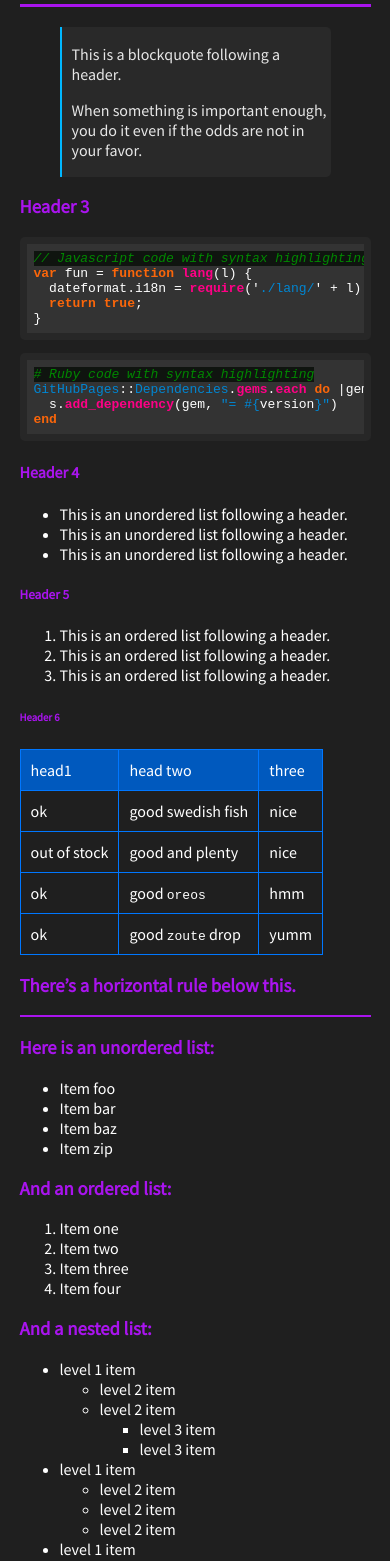
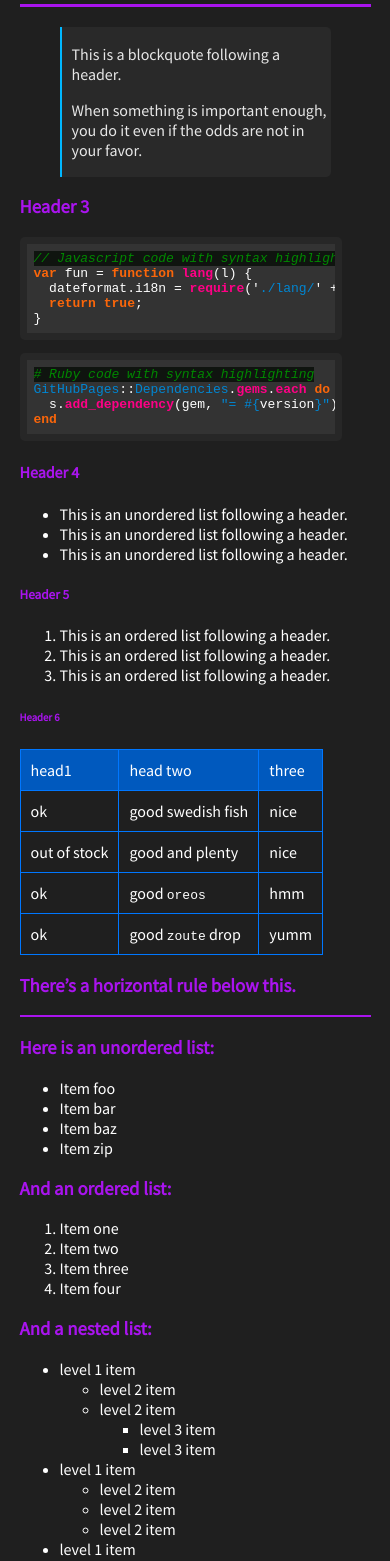
Before and after one commit to nashiradeer/deerlin-for-jekyll, a Jekyll site: the page built from index.md, in a window 390 px wide. Shown: the part 462-2023 px from the top of the page. Built offline with Jekyll 4.4.1, drawn with Linux system fonts in a browser that asks for light colours.

Commit message:
Set max width to pre elements

```diff
--- a/_sass/mobile.scss
+++ b/_sass/mobile.scss
@@ -1,6 +1,10 @@
 @media only screen and (max-width: 1000px) {
     main {
         margin: 10px 5%;
+    }
+
+    .highlight pre {
+        max-width: 84%;
     }
 
     #title-container {
```
